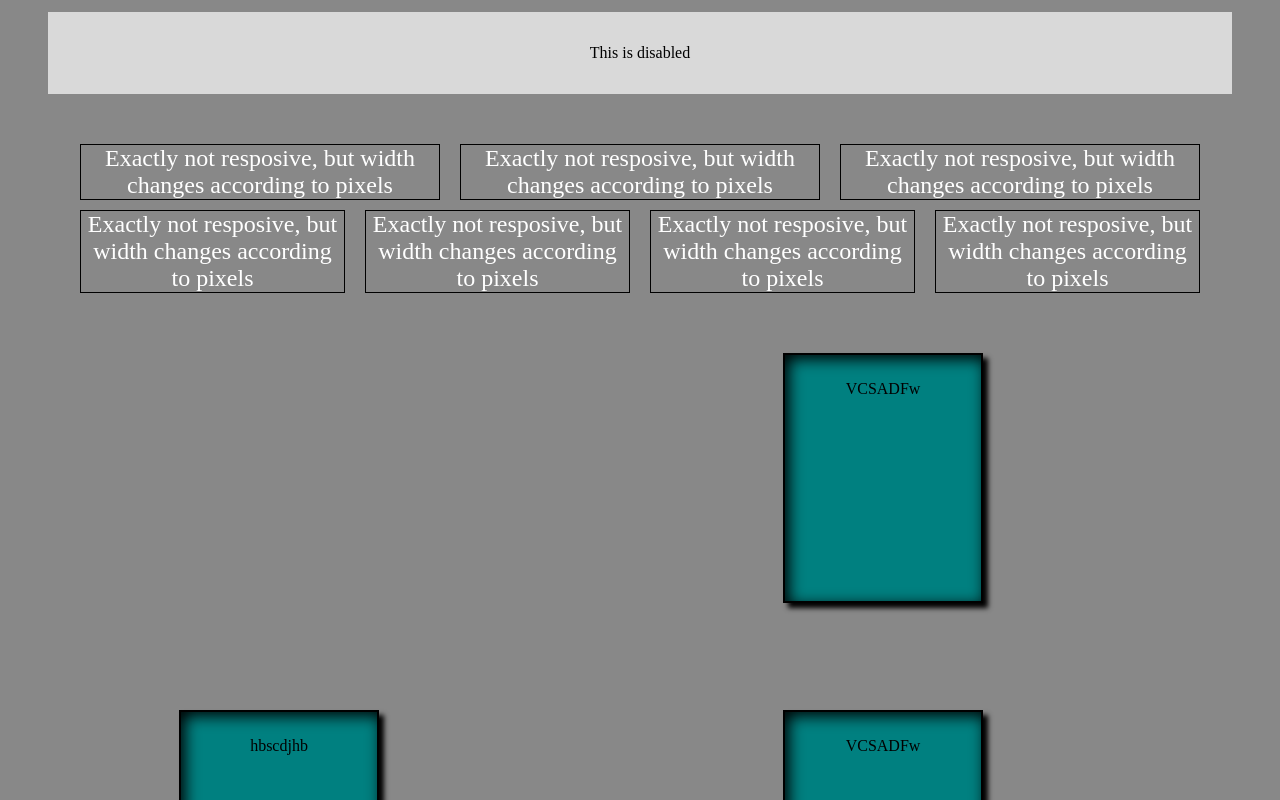
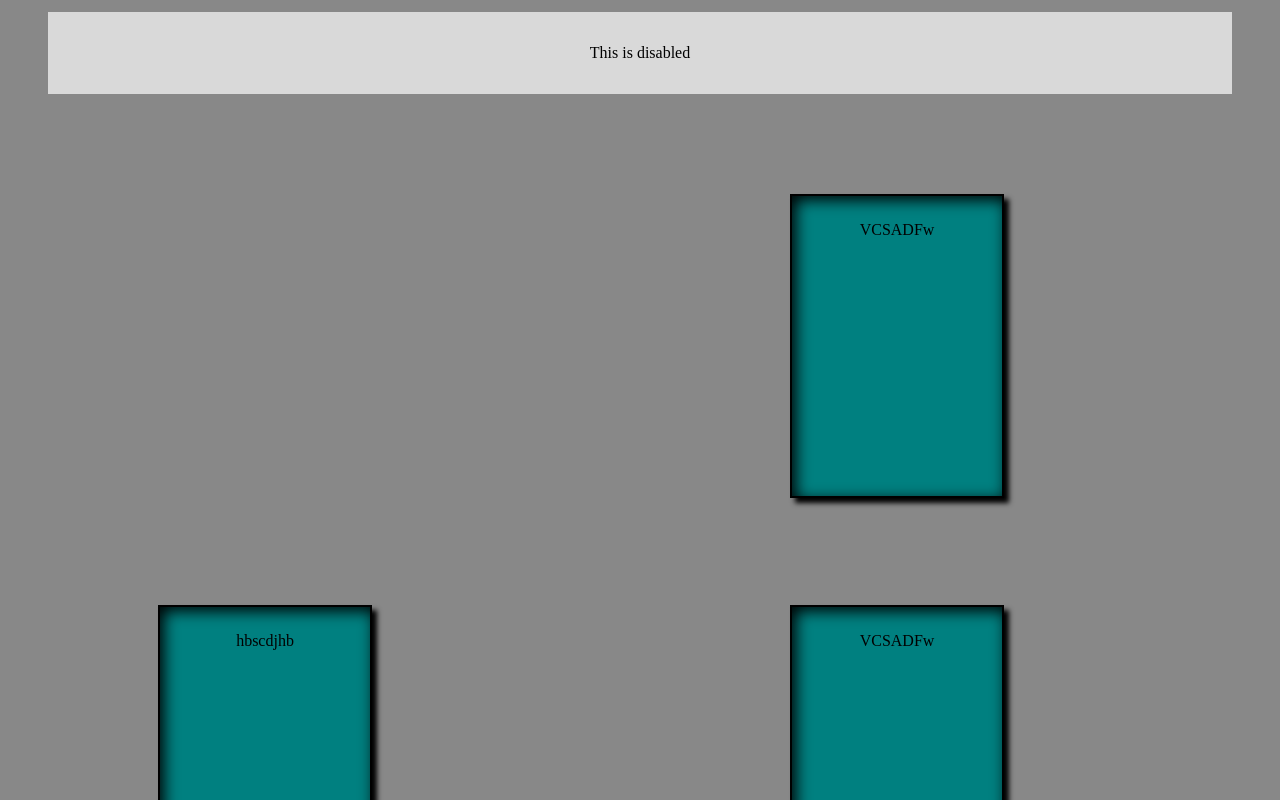
Before and after one commit to zapify-ui/zapify, a React (Create React App) app: page / in a window 1280 px wide. Shown: the part 820-1620 px from the top of the page. Built offline with nearby package versions, Linux system fonts and the light colour scheme.

Commit message:
merge grid spacing
Signed-off-by: vinaybiradar1717 <vinaybiradar1717@gmail.com>

```diff
--- a/src/App.jsx
+++ b/src/App.jsx
@@ -6,7 +6,6 @@ import "./App.scss";
 import Container from "./Components/Layout/Container/Container";
 import Typography from "./Components/Data Display/Typography/Typography";
 import TextField from "./Components/Inputs/TextField/TextField";
-import Grid from "./Components/Layout/Grid/Grid";
 import GridSpacing from './Components/Layout/Grid/GridSpacing';
 import Media from "./Components/Layout/Media/Media"
 
@@ -21,7 +20,6 @@ function App() {
         <Box color="darkSecondary" p={2} m={2.5} />
         <Box color="darkTertiary" p={2} m={2.5} />
         <Box color="disabled" p={2} m={2.5} />
-        <Grid />
         <GridSpacing nBox={4} m={3}>hbscdjhb</GridSpacing>
         <GridSpacing nBox={3} m={3}>fsafvcsda</GridSpacing>
         <GridSpacing nBox={5} m={3}>VCSADFw</GridSpacing>
--- a/src/Components/Layout/Box/Box.jsx
+++ b/src/Components/Layout/Box/Box.jsx
@@ -23,7 +23,7 @@ export default class Box extends Component {
   }
 }
 
-Box.propType = {
+Box.propTypes = {
   color: Proptypes.string,
   p: Proptypes.number,
   m: Proptypes.number
--- a/src/Components/Layout/Grid/Grid.jsx
+++ /dev/null
@@ -1,29 +0,0 @@
-import React, { Component } from 'react';
-import './stylesGrid.scss';
-
-export default class Grid extends Component {
-
-    render() {
-        // const totalgrids = this.props.n;
-        // const gridsWidth = calc((100% - "20px" * totalgrids) / totalgrids);
-        return (
-           <div>
-                <div className="zapGrid">
-                    <div className="zapRow">
-                        <div className="zapItem">Exactly not resposive, but width changes according to pixels</div>
-                        <div className="zapItem">Exactly not resposive, but width changes according to pixels</div>
-                        <div className="zapItem">Exactly not resposive, but width changes according to pixels</div>
-                    </div>
-                 </div>
-                <div className="zapGrid">
-                    <div className="zapRow">
-                        <div className="zapItem2">Exactly not resposive, but width changes according to pixels</div>
-                        <div className="zapItem2">Exactly not resposive, but width changes according to pixels</div>
-                        <div className="zapItem2">Exactly not resposive, but width changes according to pixels</div>
-                        <div className="zapItem2">Exactly not resposive, but width changes according to pixels</div>
-                    </div>
-                </div>
-           </div>
-         );
-    }
-}
--- a/src/Components/Layout/Grid/GridSpacing.jsx
+++ b/src/Components/Layout/Grid/GridSpacing.jsx
@@ -1,5 +1,5 @@
 import React, { Component } from 'react';
-import Proptypes from "prop-types";
+import Proptypes from 'prop-types';
 import './stylesGridSpacing.scss';
 
 export default class GridSpacing extends Component {
@@ -8,10 +8,10 @@ export default class GridSpacing extends Component {
         this.createTable = this.createTable.bind(this);
     }
 
-    createTable = () => {
+    createTable = (props) => {
         let table = []
         const nBox = this.props.nBox;
-        const m = (this.props.m);
+        const m = this.props.m;
         // Outer loop to create parent
         for (let i = 0; i < 1; i++) {
           let children = []
@@ -26,29 +26,17 @@ export default class GridSpacing extends Component {
         }
         return table
       }
-    render() {
-        return (
+    render(){
+        return(
             <div className="GridSpacing">
-             <table>{this.createTable()}</table>
-            </div>
+            <table>{this.createTable()}</table>
+           </div>
             );
     }
 }
 
-function tweetLength(props, nBox, GridSpacing) {
-    GridSpacing = GridSpacing || 'ANONYMOUS';
-
-    if (props[nBox]) {
-      let value = props[nBox];
-      if (typeof value === 'number') {
-          return (value>2 && value<7) ? null : new Error(" is longer than 140 characters");
-      }
-    }
-
-    // assume all ok
-    return null;
-  }
 
 GridSpacing.propType = {
-    nBox: tweetLength
+    nBox: Proptypes.number,
+    m: Proptypes.number
   };
--- a/src/Components/Layout/Grid/stylesGrid.scss
+++ /dev/null
@@ -1,50 +0,0 @@
-@import "../../../Styles/globals.scss";
-
-html {
-    box-sizing: border-box;
-  }
-
-  *,
-  *:before,
-  *:after {
-    box-sizing: inherit;
-  }
-
-  .zapRow:after {
-    display: table;
-    clear: both;
-    content: '';
-  }
-
-  .zapGrid {
-    max-width: 1140px;
-    margin-right: auto;
-    margin-left: auto;
-  }
-
-//   .zapRow .zapItem  {
-//     width: 33.33333%;
-//     float: left;
-//   }
-
-  .zapItem {
-    color: white;
-    width: calc((100% - 20px * 3) / 3);
-    margin-right: 10px;
-    margin-left: 10px;
-    float: left;
-    border: 1px solid black;
-    margin-top: 10px;
-    font-size: 1.5em;
-  }
-
-  .zapItem2 {
-    color: white;
-    width: calc((100% - 20px * 4) / 4);
-    margin-right: 10px;
-    margin-left: 10px;
-    float: left;
-    border: 1px solid black;
-    margin-top: 10px;
-    font-size: 1.5em;
-  }
```
